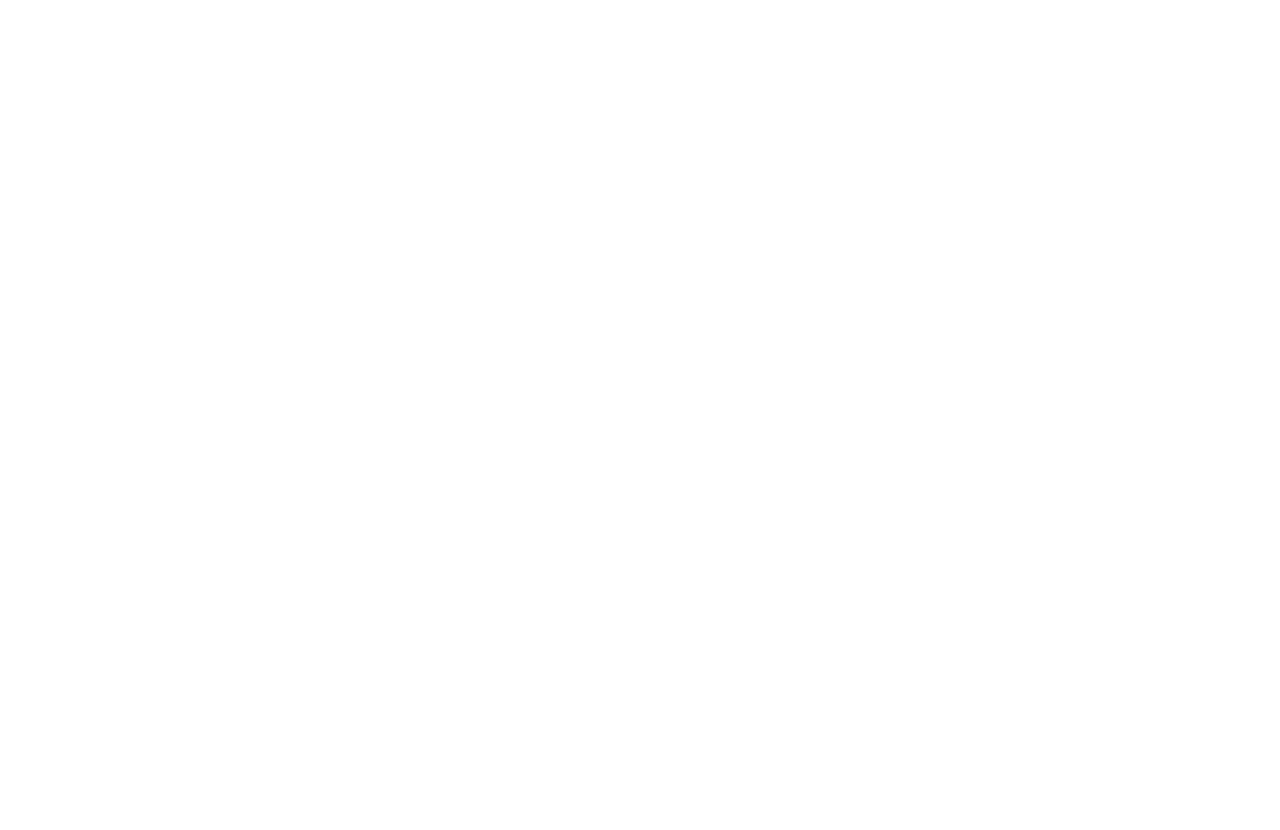
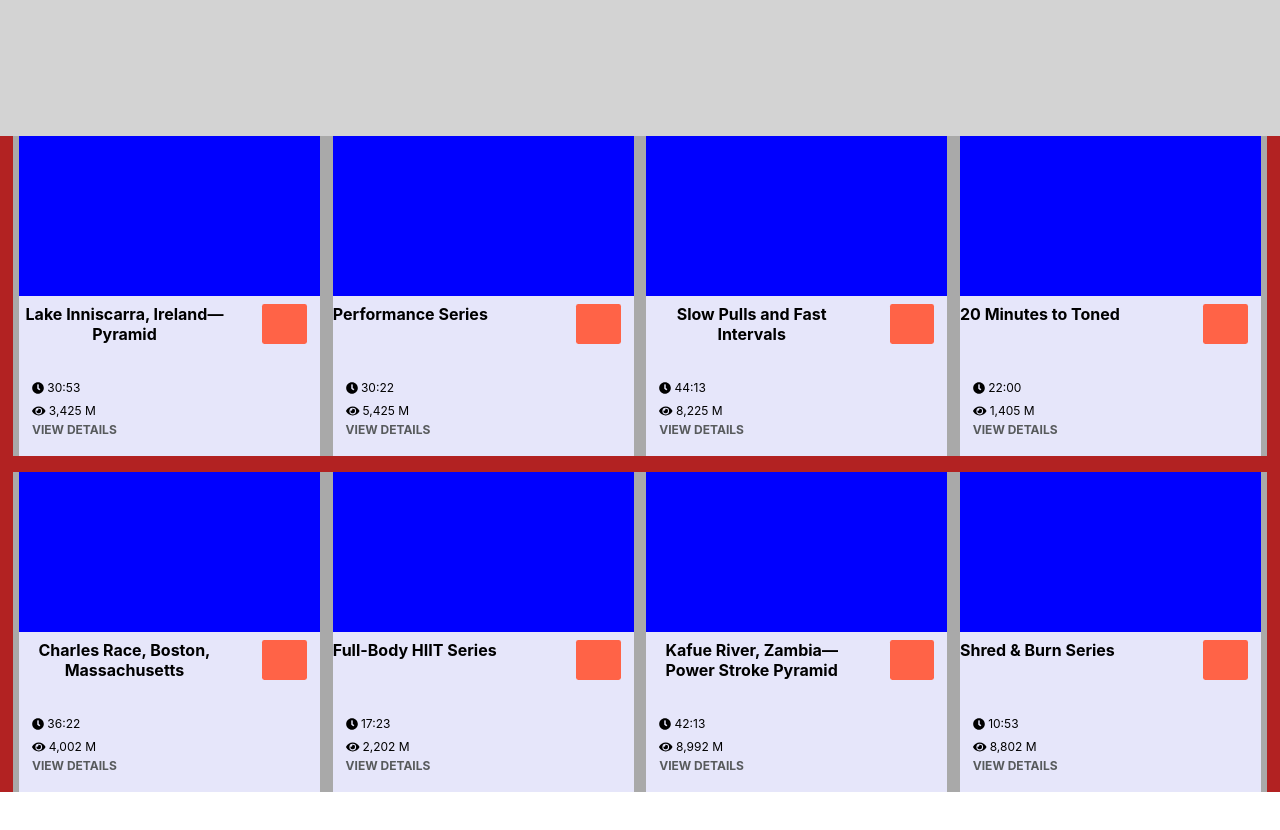
Before and after one commit to Flaskfullofcoffee/fed_challange, a React (Create React App) app: page / in a window 1280 px wide. Shown: the part 1000-1830 px from the top of the page. After the commit the page ends 1792 px from the top, so only its background shows below. Built offline with nearby package versions, Linux system fonts and the light colour scheme.

Commit message:
set styles for first card section

```diff
--- a/src/App.js
+++ b/src/App.js
@@ -15,8 +15,8 @@
             <div className='container'>
               <Header />
               <Hero />
-              {/* <Carousel /> */}
-              {/* <CourseCards /> */}
+              <Carousel />
+              <CourseCards />
               {/* <FitCards /> */}
               {/* <Footer /> */}
             </div>
--- a/src/App.scss
+++ b/src/App.scss
@@ -38,7 +38,7 @@
 ////////////////////////////////////////////////////////////////////////////////
 .container {
   // background: inherit; // change on completion
-  height: 500vh;
+  height: auto;
 }
 
 // HEADER STYLES
@@ -153,3 +153,77 @@
     top: 35vh;
   }
 }
+
+////////////////////////////////////////////////////////////////////////////////
+
+// CAROUSEL STYLES
+
+.carouselWrapper {
+  height: 40vh;
+  background: lightgray;
+}
+
+////////////////////////////////////////////////////////////////////////////////
+
+// COURSECARDS STYLES
+
+.cc_Wrapper {
+  height: 82vh;
+  display: flex;
+  flex-wrap: wrap;
+  justify-content: center;
+  background: firebrick;
+  .topDeck, .bottomDeck {
+    display: flex;
+    flex-direction: row;
+    justify-content: space-evenly;
+    text-align: center;
+    height: 40vh;
+    width: 98%;
+    background: darkgrey;
+    .card {
+      height: 100%;
+      width: 25%;
+      background: lavender;
+      margin: 0 .5vw;
+      .video {
+        height: 20vh;
+        background: blue;
+      }
+      .card_content {
+        display: flex;
+        flex-direction: row;
+        justify-content: space-between;
+        flex-wrap: wrap;
+        margin-top: 1vh;
+        h3 {
+          font-size: 1rem;
+          max-width: 70%;
+        }
+        .user {
+          height: 5vh;
+          width: 3.5vw;
+          margin-right: 1vw;
+          background: tomato;
+          border-radius: 0.15rem;
+        }
+      }
+      .card_metaData {
+        display: flex;
+        flex-direction: column;
+        text-align: left;
+        margin-left: 1vw;
+        font-size: .75rem;
+        position: relative;
+        bottom: -4vh;
+      }
+    }
+  }
+  .topDeck {
+
+
+  }
+  .bottomDeck {
+    margin-top: 2vh;
+  }
+}
--- a/src/pages/courseCards.js
+++ b/src/pages/courseCards.js
@@ -1,25 +1,116 @@
 import React, { Component } from 'react'
+import { FontAwesomeIcon } from '@fortawesome/react-fontawesome'
+import { faClock } from '@fortawesome/free-solid-svg-icons'
+import { faEye } from '@fortawesome/free-solid-svg-icons'
 import '../App.scss';
 
 
 class CourseCards extends Component {
+
+  // const time =
 
     render() {
       return (
             <div className='cc_Wrapper'>
               <div className='topDeck'>
                 <div className='card'>
-                  <img alt='video placement'></img>
-                  <div className='card_mainContent'>
-                    <h3></h3>
-                    <img></img>
+                  <div className='video' alt='video placement'></div>
+                  <div className='card_content'>
+                    <h3>Lake Inniscarra, Ireland—Pyramid</h3>
+                    <div className='user'></div>
                   </div>
                   <ul className='card_metaData'>
-                    <li></li>
-                    <li></li>
+                    <li><FontAwesomeIcon icon={faClock} /> 30:53</li>
+                    <li><FontAwesomeIcon icon={faEye} /> 3,425 M</li>
+                    <a href='#'>View Details</a>
                   </ul>
+                </div>
+                <div className='card'>
+                  <div className='video' alt='video placement'></div>
+                  <div className='card_content'>
+                    <h3>Performance Series</h3>
+                    <div className='user'></div>
+                  </div>
+                  <ul className='card_metaData'>
+                    <li><FontAwesomeIcon icon={faClock} /> 30:22</li>
+                    <li><FontAwesomeIcon icon={faEye} /> 5,425 M</li>
+                    <a href='#'>View Details</a>
+                  </ul>
+                </div>
+                <div className='card'>
+                  <div className='video' alt='video placement'></div>
+                  <div className='card_content'>
+                    <h3>Slow Pulls and Fast Intervals</h3>
+                    <div className='user'></div>
+                  </div>
+                  <ul className='card_metaData'>
+                    <li><FontAwesomeIcon icon={faClock} /> 44:13</li>
+                    <li><FontAwesomeIcon icon={faEye} /> 8,225 M</li>
+                    <a href='#'>View Details</a>
+                  </ul>
+                </div>
+                <div className='card'>
+                  <div className='video' alt='video placement'></div>
+                  <div className='card_content'>
+                    <h3>20 Minutes to Toned</h3>
+                    <div className='user'></div>
+                  </div>
+                  <ul className='card_metaData'>
+                    <li><FontAwesomeIcon icon={faClock} /> 22:00</li>
+                    <li><FontAwesomeIcon icon={faEye} /> 1,405 M</li>
+                    <a href='#'>View Details</a>
+                  </ul>
+                </div>
+              </div>
+              <div className='bottomDeck'>
+                <div className='card'>
+                  <div className='video' alt='video placement'></div>
+                  <div className='card_content'>
+                    <h3>Charles Race, Boston, Massachusetts</h3>
+                    <div className='user'></div>
+                  </div>
+                  <ul className='card_metaData'>
+                    <li><FontAwesomeIcon icon={faClock} /> 36:22</li>
+                    <li><FontAwesomeIcon icon={faEye} /> 4,002 M</li>
+                    <a href='#'>View Details</a>
+                  </ul>
+                </div>
+                <div className='card'>
+                  <div className='video' alt='video placement'></div>
+                  <div className='card_content'>
+                    <h3>Full-Body HIIT Series</h3>
+                    <div className='user'></div>
+                  </div>
+                  <ul className='card_metaData'>
+                    <li><FontAwesomeIcon icon={faClock} /> 17:23</li>
+                    <li><FontAwesomeIcon icon={faEye} /> 2,202 M</li>
+                    <a href='#'>View Details</a>
+                  </ul>
+                </div>
+                <div className='card'>
+                  <div className='video' alt='video placement'></div>
+                  <div className='card_content'>
+                    <h3>Kafue River, Zambia—Power Stroke Pyramid</h3>
+                    <div className='user'></div>
+                  </div>
+                  <ul className='card_metaData'>
+                    <li><FontAwesomeIcon icon={faClock} /> 42:13</li>
+                    <li><FontAwesomeIcon icon={faEye} /> 8,992 M</li>
+                    <a href='#'>View Details</a>
+                  </ul>
+                </div>
+                <div className='card'>
+                  <div className='video' alt='video placement'></div>
+                  <div className='card_content'>
+                    <h3>Shred & Burn Series</h3>
+                    <div className='user'></div>
+                  </div>
+                <ul className='card_metaData'>
+                  <li><FontAwesomeIcon icon={faClock} /> 10:53</li>
+                  <li><FontAwesomeIcon icon={faEye} /> 8,802 M</li>
                   <a href='#'>View Details</a>
-                </div>
+                </ul>
+              </div>
               </div>
             </div>
         )
```
